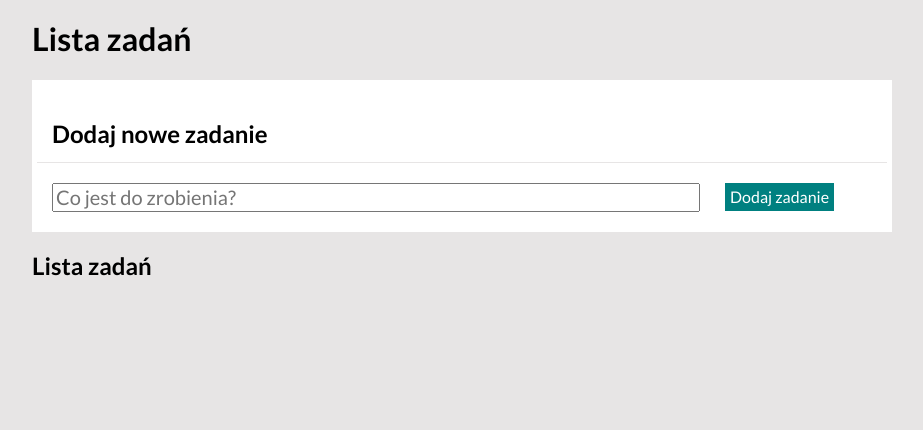
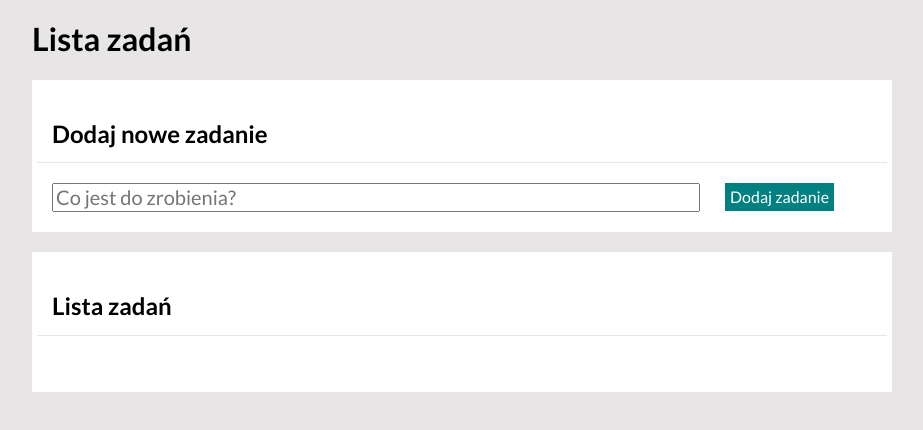
Before and after one commit to sooseek/to-do-list, a plain HTML site: page index.html in a window 1280 px wide. Shown: the whole page, without its empty margins (178-1101 px from the left). Drawn offline with nearby package versions, Linux system fonts and the light colour scheme.

Commit message:
added list CSS

```diff
--- a/CSS/form.css
+++ b/CSS/form.css
@@ -1,4 +1,4 @@
-.form__details {
+.form {
   padding: 5px;
   background: white;
   display: grid;
@@ -21,6 +21,7 @@
   align-items: stretch;
   justify-content: stretch;
   margin-bottom: 15px;
+  word-break: break-word;
 }
 
 @media (max-width: 600px) {
--- /dev/null
+++ b/CSS/list.css
@@ -0,0 +1,14 @@
+.list {
+  display: grid;
+  padding: 5px;
+  background: white;
+  display: grid;
+  column-gap: 15px;
+  align-items: stretch;
+  justify-content: stretch;
+  margin-top: 20px;
+}
+.list__header {
+  padding: 15px;
+  border-bottom: 1px solid #e7e5e5;
+}
--- a/index.html
+++ b/index.html
@@ -16,6 +16,7 @@
         crossorigin="anonymous" referrerpolicy="no-referrer" rel="stylesheet" />
     <link href="CSS/form.css" rel="stylesheet">
     <link href="CSS/style.css" rel="stylesheet">
+    <link href="CSS/list.css" rel="stylesheet">
 </head>
 
 <body>
```
